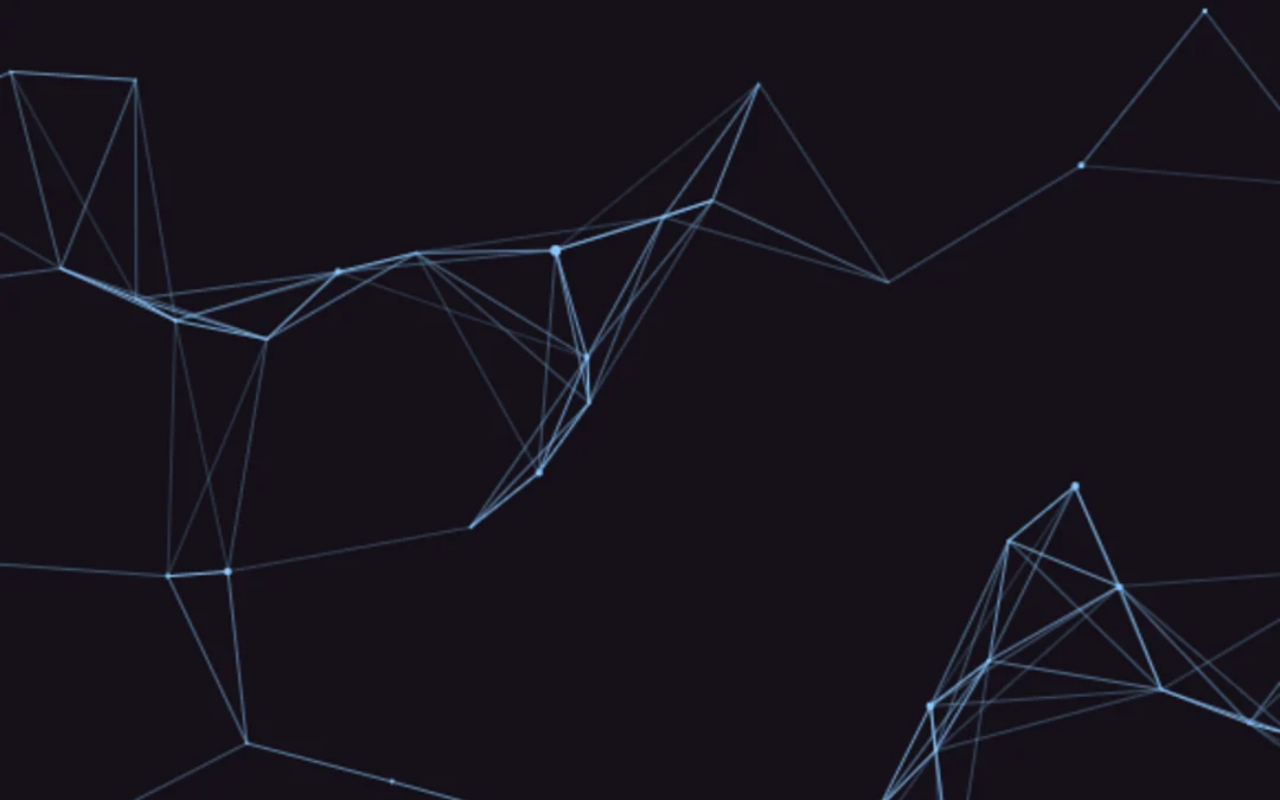
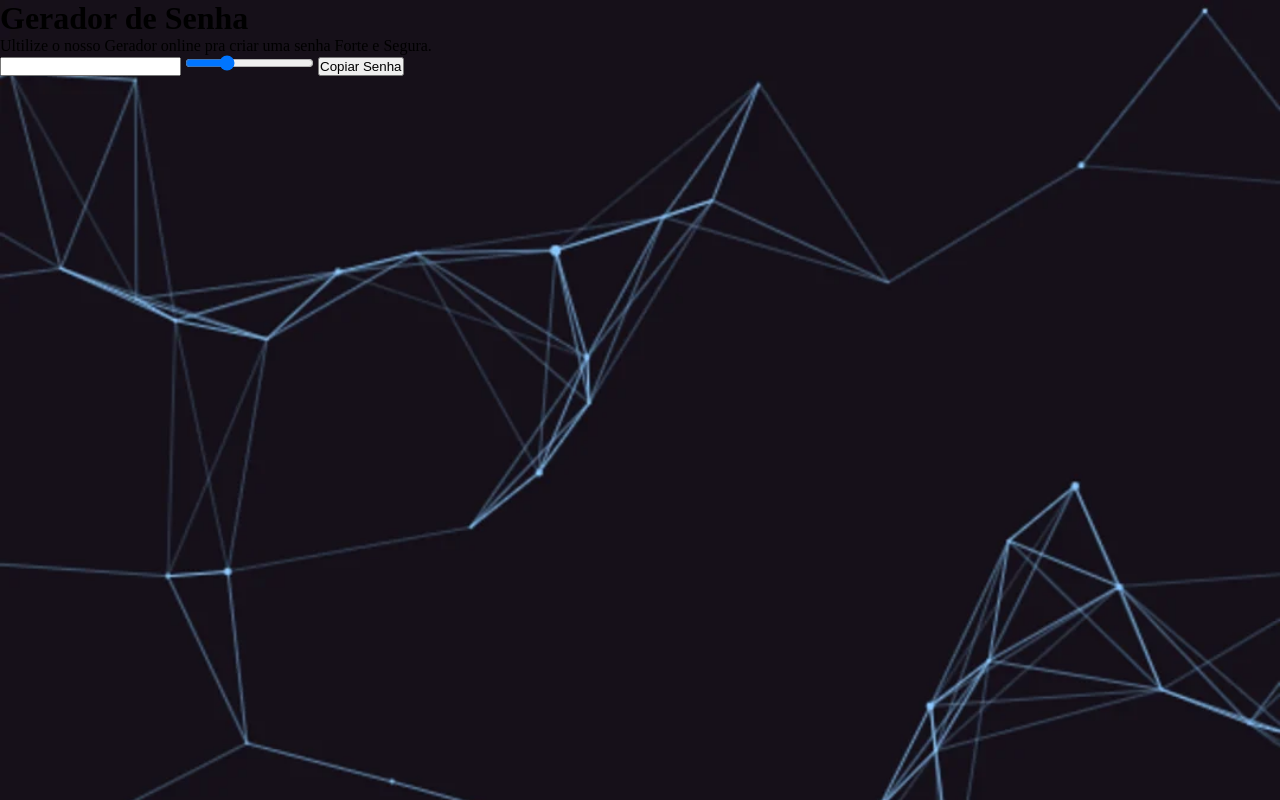
Before and after one commit to jesseprogran/gerador-de-senha, a plain HTML site: page index.html in a window 1280 px wide. Drawn offline with Linux system fonts and the light colour scheme.

Commit message:
terminando o html

```diff
--- a/index.html
+++ b/index.html
@@ -1,13 +1,27 @@
 <!DOCTYPE html>
 <html lang="pt-BR">
   <head>
-  <meta charset="UTF-8">
-  <meta name="viewport" content="width=device-width, initial-scale=1.0">
+    <meta charset="UTF-8" />
+    <meta name="viewport" content="width=device-width, initial-scale=1.0" />
     <title>Gerador de Senha JS</title>
-  <link rel="stylesheet" href="style.css">
+    <link rel="stylesheet" href="style.css" />
   </head>
   <body>
+    <h1>Gerador de Senha</h1>
+    <p>Ultilize o nosso Gerador online pra criar uma senha Forte e Segura.</p>
 
+    <input type="text" name="password" id="password" />
+
+    <input
+      type="range"
+      name="password-length"
+      id="password-length"
+      value="20"
+      max="60"
+      min="3"
+    />
+
+    <button>Copiar Senha</button>
 
     <script src="script.js"></script>
   </body>
```
Lines whose indentation alone changed are shown as unchanged.
